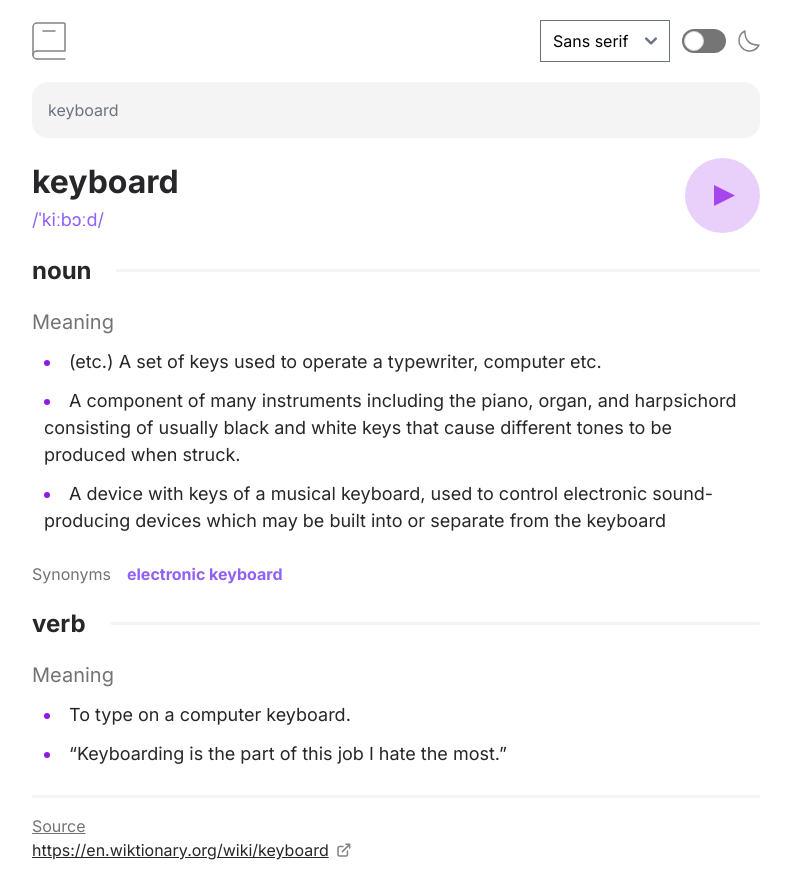
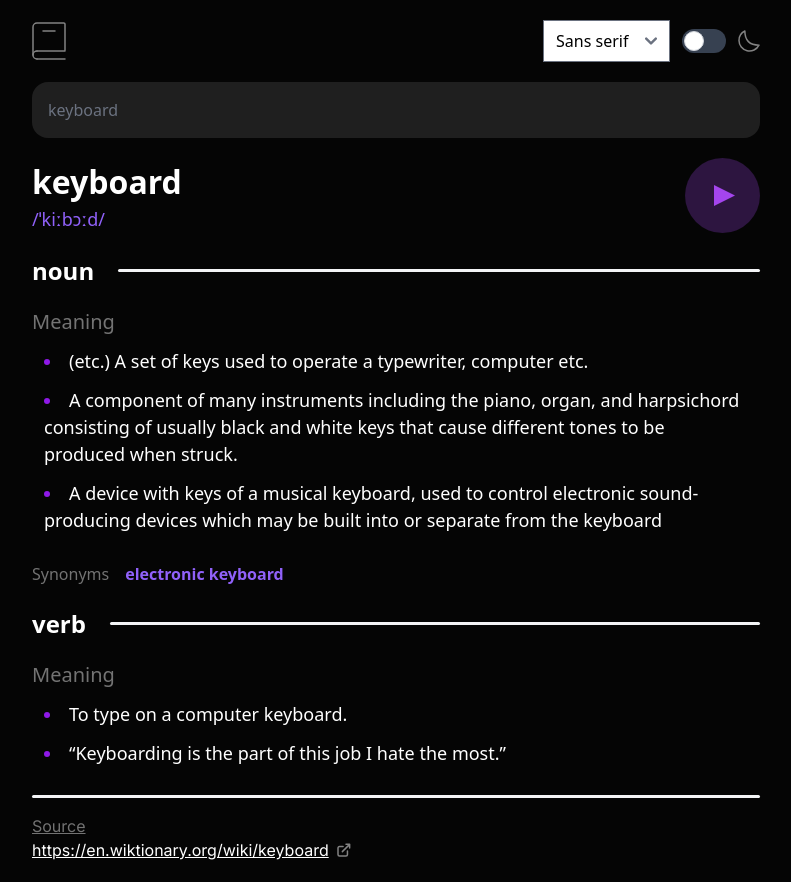
Before and after one commit to nathan-codes/Frontend-Mentor-Challenges, a Next.js app in the folder dictionary-web-app/: page / in a window 1280 px wide. Shown: the whole page, without its empty margins (244-1035 px from the left). Built offline with nearby package versions, Linux system fonts and the light colour scheme.

Commit message:
Implemented Darkmode

```diff
--- a/dictionary-web-app/src/app/components/Navbar.tsx
+++ b/dictionary-web-app/src/app/components/Navbar.tsx
@@ -1,8 +1,8 @@
 import Image from "next/image";
 import logo from "../../../public/images/logo.svg";
 import { useState } from "react";
-import moonIcon from "../../../public/images/icon-moon.svg"
-
+import moonIcon from "../../../public/images/icon-moon.svg";
+import ThemeToggle from "./ThemeToggle";
 function Navbar() {
   const [dropdown, setDropdown] = useState(false);
   const [selectedFont, setSelectedFont] = useState("Sans Serif");
@@ -15,16 +15,13 @@ function Navbar() {
       <Image alt="dictionary-logo" src={logo} />
 
       <div className="right-Section flex  items-center space-x-3 ">
-        <select name="font" id="font" >
+        <select name="font" id="font">
           <option value="Sans-serif">Sans serif</option>
           <option value="serif">Serif</option>
           <option value="Mono">Mono</option>
         </select>
 
-        <label className="relative inline-flex items-center cursor-pointer">
-          <input type="checkbox" value="" className="sr-only peer" />
-          <div className="w-11 h-6 bg-[#757575] peer-focus:outline-none peer-focus:ring-4 peer-focus:ring-purple-300 dark:peer-focus:ring-blue-800 rounded-full peer dark:bg-gray-700 peer-checked:after:translate-x-full rtl:peer-checked:after:-translate-x-full peer-checked:after:border-white after:content-[''] after:absolute after:top-[2px] after:start-[2px] after:bg-white after:border-gray-300 after:border after:rounded-full after:h-5 after:w-5 after:transition-all dark:border-gray-600 peer-checked:bg-purple-600"></div>
-        </label>
+        <ThemeToggle />
         <Image
           src={moonIcon}
           className="text-red-600"
--- a/dictionary-web-app/src/app/components/SearchInput.tsx
+++ b/dictionary-web-app/src/app/components/SearchInput.tsx
@@ -7,7 +7,7 @@ function SearchInput() {
         name=""
         id=""
         placeholder="keyboard"
-        className="w-full bg-[#F4F4F4] rounded-[16px] border-none p-[1rem] focus:outline-none focus:ring-purple-400 caret-purple-700"
+        className="w-full bg-[#F4F4F4] dark:bg-[#1F1F1F] dark:text-[#FFF] rounded-[16px] border-none p-[1rem] focus:outline-none focus:ring-purple-400 caret-purple-700"
       />
     </form>
   );
--- /dev/null
+++ b/dictionary-web-app/src/app/components/ThemeToggle.tsx
@@ -0,0 +1,34 @@
+
+import {useState, useEffect} from "react"
+
+function ThemeToggle() {
+    const [darkMode, setDarkMode] = useState(true)
+    useEffect(() => {
+        const theme = localStorage.getItem("theme")
+        if (theme === "dark") setDarkMode(true)
+    }, [])
+
+
+    useEffect(() => {
+        if (darkMode) {
+            document.documentElement.classList.add('dark')
+            localStorage.setItem("theme","dark")
+        }
+
+        else {
+             document.documentElement.classList.remove("dark");
+             localStorage.setItem("theme", "light");
+        }
+
+    }, [darkMode])
+
+
+  return (
+    <label className="relative inline-flex items-center cursor-pointer">
+      <input type="checkbox" value="" className="sr-only peer" onClick={()=> setDarkMode(!darkMode)}/>
+      <div className="w-11 h-6 bg-[#757575] peer-focus:outline-none peer-focus:ring-4 peer-focus:ring-purple-300 dark:peer-focus:ring-blue-800 rounded-full peer dark:bg-gray-700 peer-checked:after:translate-x-full rtl:peer-checked:after:-translate-x-full peer-checked:after:border-white after:content-[''] after:absolute after:top-[2px] after:start-[2px] after:bg-white after:border-gray-300 after:border after:rounded-full after:h-5 after:w-5 after:transition-all dark:border-gray-600 peer-checked:bg-purple-600"></div>
+    </label>
+  );
+}
+
+export default ThemeToggle
--- a/dictionary-web-app/src/app/components/WordBreak.tsx
+++ b/dictionary-web-app/src/app/components/WordBreak.tsx
@@ -10,7 +10,7 @@ function WordBreak({ wordtype }: WordBreakProps) {
 
 
       <div className="w-full flex items-center space-x-2 justify-between my-5">
-        <span className="text-zinc-800 text-2xl font-bold pr-4">{wordtype}</span>
+        <span className="text-zinc-800 dark:text-[#FFF] text-2xl font-bold pr-4">{wordtype}</span>
         <hr className="w-full h-[3px] mx-auto my-4 bg-gray-100 border-0 rounded " />
       </div>
 
--- a/dictionary-web-app/src/app/components/WordContent.tsx
+++ b/dictionary-web-app/src/app/components/WordContent.tsx
@@ -11,7 +11,7 @@ function WordContent({ meaningList }: WordContentProps) {
           (etc.) A set of keys used to operate a typewriter, computer etc
         </li> */}
               {meaningList?.map((item,index) => {
-                  return <li className="text-zinc-800 text-lg font-normal leading-normal" key={index}> {item}</li>
+                  return <li className="text-zinc-800 text-lg dark:text-[#fff] font-normal leading-normal" key={index}> {item}</li>
               })}
 
       </ul>
--- a/dictionary-web-app/src/app/layout.tsx
+++ b/dictionary-web-app/src/app/layout.tsx
@@ -18,7 +18,9 @@ export default function RootLayout({
 }) {
   return (
     <html lang="en">
-      <body className={inter.className}>{children}</body>
+      <body className=" dark:bg-[#050505] transition-colors duration-1000 ">
+        {children}
+      </body>
     </html>
-  )
+  );
 }
--- a/dictionary-web-app/src/app/page.tsx
+++ b/dictionary-web-app/src/app/page.tsx
@@ -9,7 +9,7 @@ import newWindowIcon from "../../public/images/icon-new-window.svg"
 
 export default function Home() {
   return (
-    <div className="p-5 md:max-w-screen-md mx-auto">
+    <div className="p-5 md:max-w-screen-md mx-auto ">
       {/* Header Section */}
       <header>
         <nav>
@@ -21,7 +21,7 @@ export default function Home() {
       <main>
         <section className="flex justify-between">
           <div>
-            <h1 className="text-zinc-800 text-[32px] font-bold ">keyboard</h1>
+            <h1 className="text-zinc-800 text-[32px] font-bold dark:text-[#FFF]">keyboard</h1>
             <span className="text-purple-500 text-lg font-normal leading-normal">
               /ˈkiːbɔːd/
             </span>
@@ -66,8 +66,12 @@ export default function Home() {
         <p className="text-neutral-500  font-normal font-['Inter'] underline">
           Source
         </p>
-        <a className="text-zinc-800  font-normal font-['Inter'] underline flex items-center ">
-          https://en.wiktionary.org/wiki/keyboard <span className="pl-2"> <Image src={newWindowIcon} alt="New window Icon"/> </span>
+        <a className="text-zinc-800 dark:text-[#FFF]  font-normal font-['Inter'] underline flex items-center ">
+          https://en.wiktionary.org/wiki/keyboard{" "}
+          <span className="pl-2">
+            {" "}
+            <Image src={newWindowIcon} alt="New window Icon" />{" "}
+          </span>
         </a>
       </footer>
     </div>
--- a/dictionary-web-app/tailwind.config.ts
+++ b/dictionary-web-app/tailwind.config.ts
@@ -6,6 +6,7 @@ const config: Config = {
     "./src/components/**/*.{js,ts,jsx,tsx,mdx}",
     "./src/app/**/*.{js,ts,jsx,tsx,mdx}",
   ],
+  darkMode: "class",
   theme: {
     extend: {
       backgroundImage: {
```
Also changed, not shown: dictionary-web-app/src/app/globals.css (line endings or trailing spaces).
